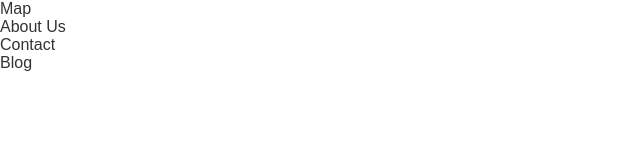
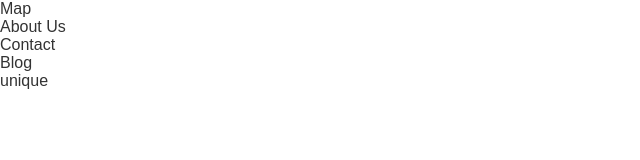
Before and after one commit to unique-acharya/PublicTransportLocator, a plain HTML site: page index.html in a window 1280 px wide. Shown: the full height of the page, 0-640 px from the left. Drawn offline with Linux system fonts and the light colour scheme.

Commit message:
addded name

```diff
--- a/index.html
+++ b/index.html
@@ -13,6 +13,7 @@
             <p><span>About Us</span></p>
             <p><span>Contact</span></p>
             <p><span>Blog</span></p>
+            <p><span>unique</span></p>
         </nav>
     </header>
 </body>
```
